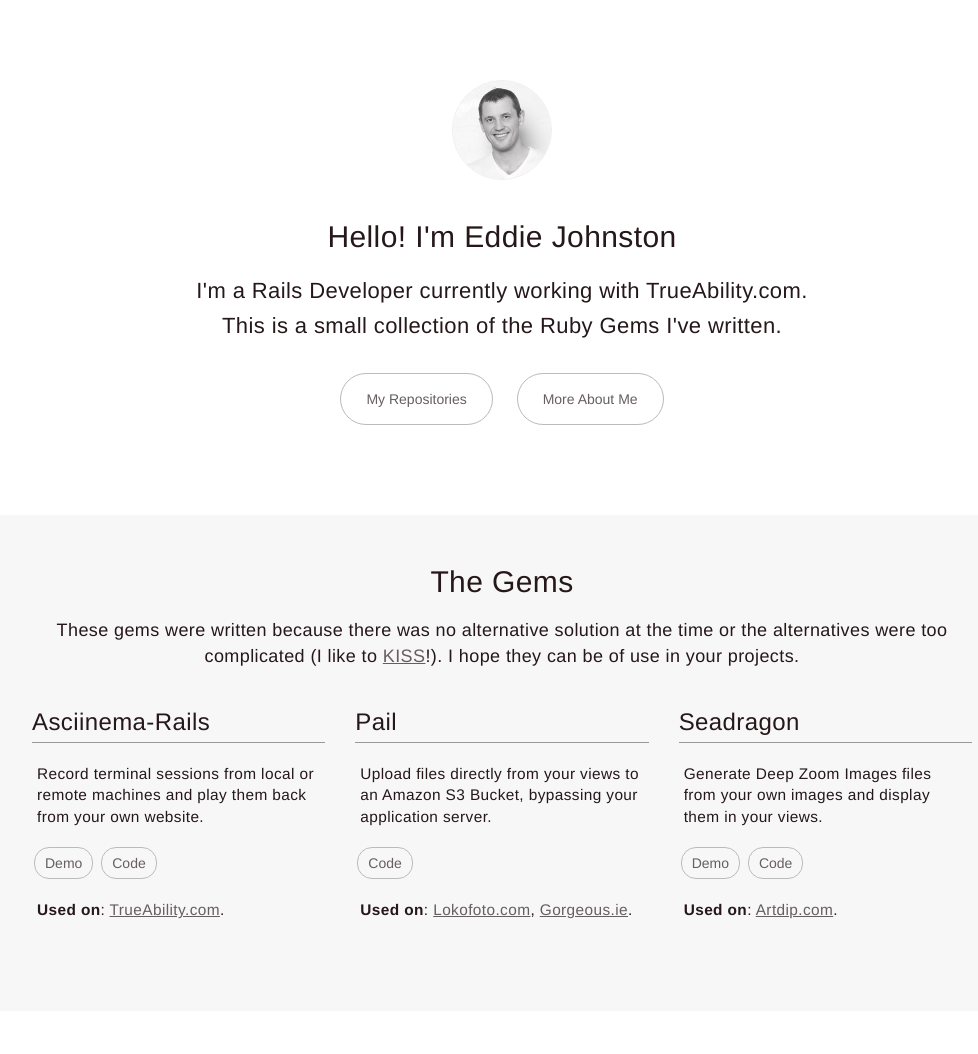
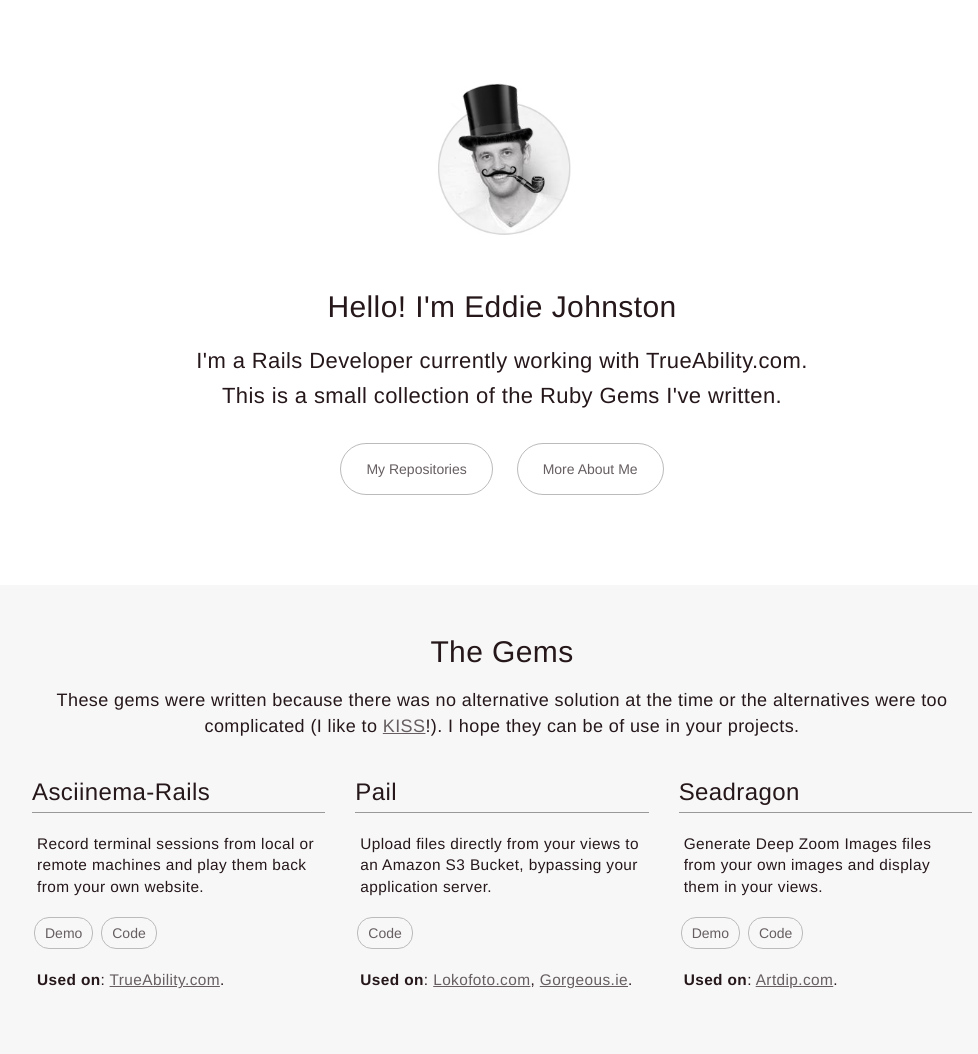
Before and after one commit to eddiej/eddiej.github.io, a plain HTML site: page index.html in a window 1280 px wide. Shown: the whole page, without its empty margins (138-1116 px from the left). Before the commit the page ends 1011 px from the top, so only its background shows below. Drawn offline with nearby package versions, Linux system fonts and the light colour scheme.

Commit message:
added new image

```diff
--- a/css/styles.css
+++ b/css/styles.css
@@ -23,7 +23,8 @@ p{
 }
 a{color:#665E60;text-decoration:underline;}
 header#intro {padding-bottom:60px;}
-header#intro img {display:inline-block;border-radius:50%;height:100px;width:auto;border:1px solid #efefef;margin:50px 0 20px;}
+/*header#intro img {display:inline-block;border-radius:50%;height:100px;width:auto;border:1px solid #efefef;margin:50px 0 20px;}*/
+header#intro img {display:inline-block;height:180px;width:auto;margin:50px 0 10px;}
 header#intro h1 { font-size:30px }
 header#intro p { font-size:22px; line-height:35px; }
 .buttons {margin-bottom:20px;}
--- a/index.html
+++ b/index.html
@@ -15,7 +15,7 @@
 
       <header id='intro'>
         <div class="container">
-          <img src="images/eddie.jpg">
+          <img src="images/eddiehat.jpg">
           <h1>Hello! I'm Eddie Johnston</h1>
           <p>
             I'm a Rails Developer currently working with TrueAbility.com.
```
Also changed, not shown: images/eddiehat.jpg (added), 1 other file.
